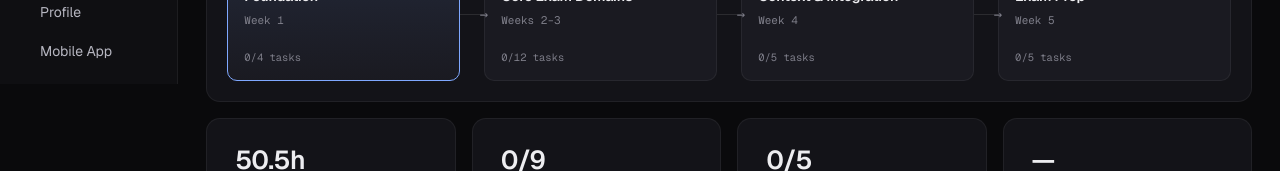
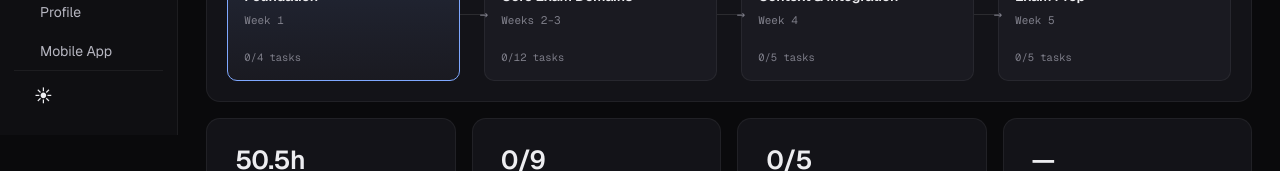
Before and after one commit to mhhussain/ctracer, a React (Vite) app in the folder web/: page / in a window 1280 px wide. Shown: the part 387-558 px from the top of the page. Built offline with nearby package versions, Linux system fonts and the light colour scheme; no server answers.

Commit message:
feat: add light/dark toggle to sidebar

```diff
--- a/web/src/components/Sidebar.jsx
+++ b/web/src/components/Sidebar.jsx
@@ -1,4 +1,5 @@
 import { NavLink } from 'react-router-dom'
+import { useTheme } from '../hooks/useTheme'
 
 const NAV_ITEMS = [
   { to: '/', label: 'Dashboard', end: true },
@@ -13,6 +14,8 @@ const NAV_ITEMS = [
 ]
 
 export default function Sidebar() {
+  const { theme, toggleTheme } = useTheme()
+
   return (
     <nav className="sidebar">
       <div className="sidebar-brand">
@@ -31,6 +34,15 @@ export default function Sidebar() {
           </NavLink>
         ))}
       </div>
+      <div className="sidebar-footer">
+        <button
+          className="sidebar-theme-btn"
+          onClick={toggleTheme}
+          title={theme === 'dark' ? 'Switch to light mode' : 'Switch to dark mode'}
+        >
+          {theme === 'dark' ? '☀' : '🌙'}
+        </button>
+      </div>
     </nav>
   )
 }
```
